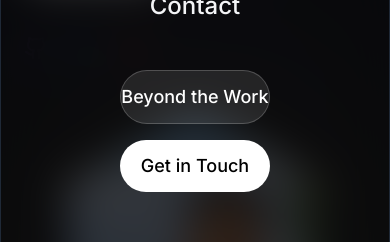
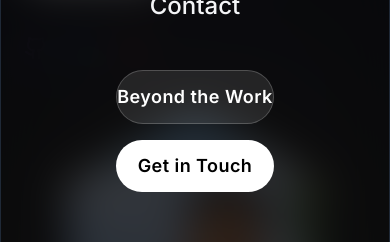
Before and after one commit to mohitsinghal1206/Mohit-Singhal-Portfolio, a Next.js app: page / in a window 390 px wide. Both pictures are taken after a click on the button 346 px from the left and 44 px from the top of the page. Shown: the part 491-733 px from the top of the page. Built offline with nearby package versions, Linux system fonts and the light colour scheme.

Commit message:
style: Adjust mobile button font weights to ensure identical text sizing

```diff
--- a/package.json
+++ b/package.json
@@ -10,6 +10,8 @@
   },
   "dependencies": {
     "@lobehub/icons": "^5.15.0",
+    "@splinetool/react-spline": "^4.1.0",
+    "@splinetool/runtime": "^1.12.98",
     "@vercel/analytics": "^2.0.1",
     "clsx": "^2.1.1",
     "framer-motion": "^12.43.0",
--- a/src/components/layout/navbar.tsx
+++ b/src/components/layout/navbar.tsx
@@ -141,17 +141,17 @@ export function Navbar() {
             className="mt-4"
           >
              <div className="flex flex-col gap-4 w-full px-8">
-               <a
+              <a
                 href="#lab"
                 onClick={(e) => handleNavClick(e, "#lab")}
-                className="w-full text-center py-3 text-lg font-medium rounded-full bg-white/10 text-white border border-white/20"
+                className="w-full text-center py-3 text-lg font-semibold tracking-wide rounded-full bg-white/10 text-white border border-white/20"
               >
                 Beyond the Work
               </a>
               <a
                 href="#contact"
                 onClick={(e) => handleNavClick(e, "#contact")}
-                className="w-full text-center py-3 text-lg font-medium rounded-full bg-white text-black"
+                className="w-full text-center py-3 text-lg font-semibold tracking-wide rounded-full bg-white text-black"
               >
                 Get in Touch
               </a>
```
Also changed, not shown: 1 other file (tests, documents, lock files or other folders).
